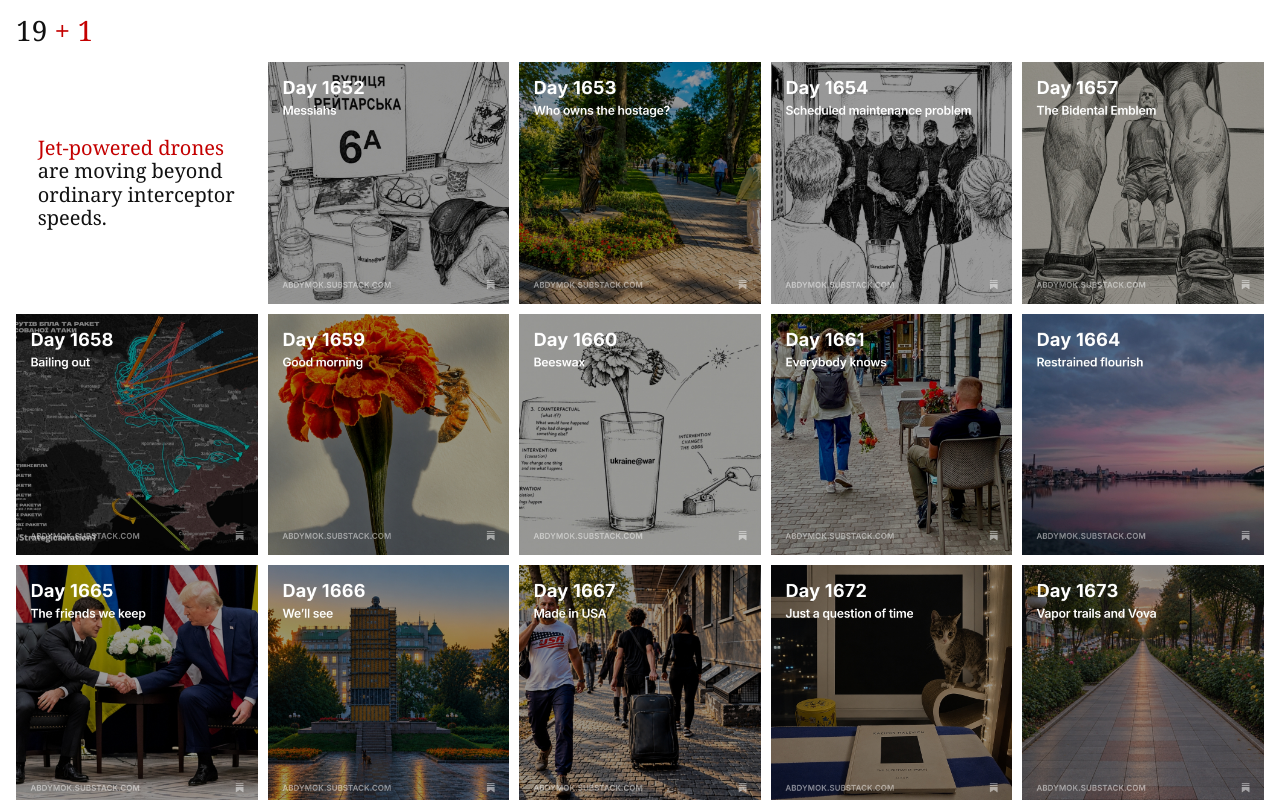
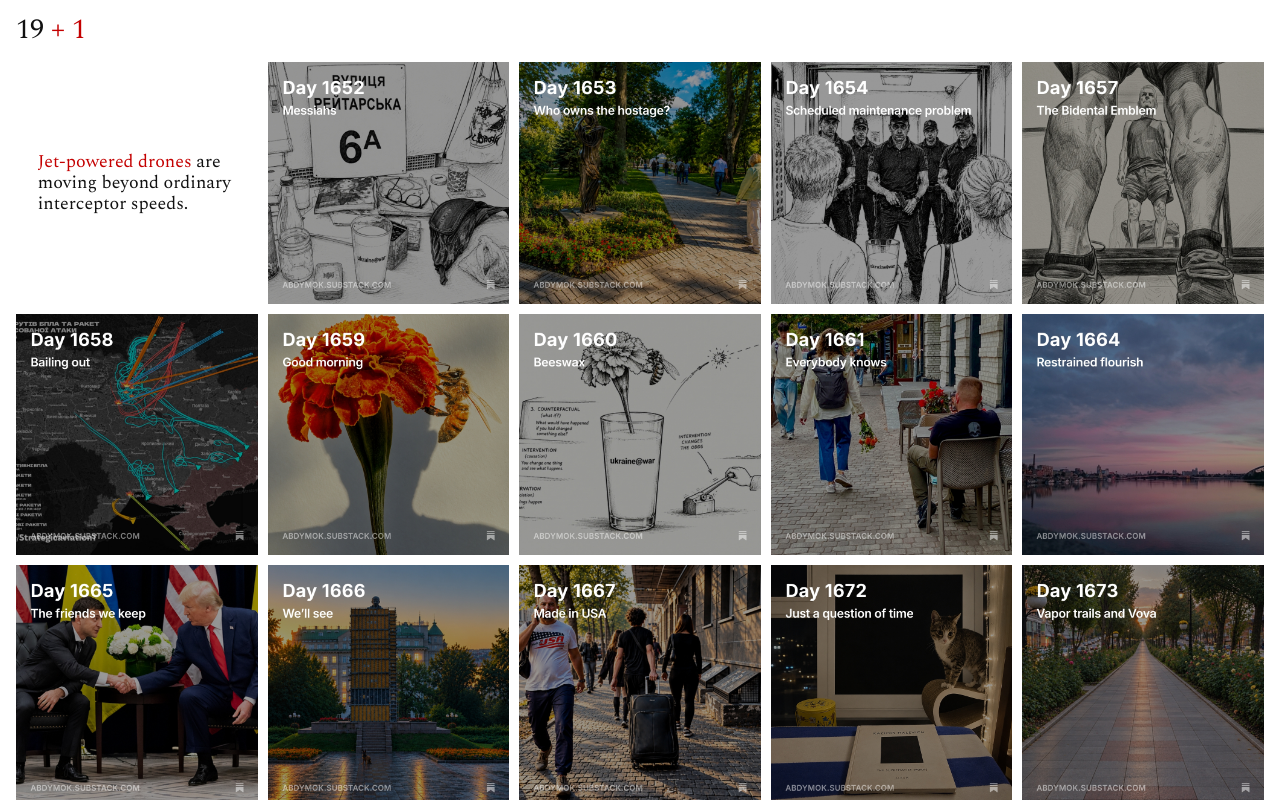
Before and after one commit to abdymok/21_squares, a plain HTML site: page index.html in a window 1280 px wide. Both pictures are taken after a click on the element 136 px from the left and 182 px from the top of the page. Shown: the top 800 px of the page. Drawn offline with nearby package versions, Linux system fonts and the light colour scheme.

Commit message:
Clean up typography and CSS

```diff
--- a/index.html
+++ b/index.html
@@ -5,6 +5,9 @@
 <meta name="viewport" content="width=device-width,initial-scale=1">
 <title>20 squares — September 2026</title>
 <meta name="description" content="September 2026 Ukraine@war — 20 squares.">
+<link rel="preconnect" href="https://fonts.googleapis.com">
+<link rel="preconnect" href="https://fonts.gstatic.com" crossorigin>
+<link href="https://fonts.googleapis.com/css2?family=Spectral:wght@400;500&display=swap" rel="stylesheet">
 <style>
 :root{--gap:10px;--red:#c40000;--black:#111;--paper:#fff}
 *{box-sizing:border-box}
@@ -29,7 +32,7 @@ header{max-width:1400px;margin:0 auto 18px}
   100%{transform:scaleX(1)}
 }
 .front img,.video-front video{width:100%;height:100%;display:block;object-fit:cover}
-.copy{font-size:20px;line-height:1.18}
+.copy{font-size:clamp(11px,1.4vw,20px);line-height:1.18}
 .copy a{color:var(--red);text-decoration:none}
 .copy a:hover{text-decoration:underline}
 .video-card .video-front{display:none}
@@ -87,7 +90,7 @@ gtag('config','G-4FJQWFFPBM');
 <body>
 <header class="site-header"><span>19</span> <span class="plus-one">+ 1</span></header>
 <main class="grid">
-<article class="card" data-day="1651"><div class="inner"><div class="face front"><img src="1651.jpg" alt="September 2026, Day 1651"></div><div class="face back"><div class="copy"><a href='https://abdymok.substack.com/p/day-1650?utm_source=publication-search' target='_blank' rel='noopener'>Jet-powered drones</a> are moving beyond ordinary interceptor speeds.</div></div></div></article>
+<article class="card" data-day="1651"><div class="inner"><div class="face front"><img src="1651.jpg" alt="September 2026, Day 1651"></div><div class="face back"><div class="copy"><a href='https://abdymok.substack.com/p/day-1650' target='_blank' rel='noopener'>Jet-powered drones</a> are moving beyond ordinary interceptor speeds.</div></div></div></article>
 <article class="card" data-day="1652"><div class="inner"><div class="face front"><img src="1652.jpg" alt="September 2026, Day 1652"></div><div class="face back"><div class="copy">A Kyiv table, Palantir and the <a href='https://abdymok.substack.com/p/day-1652' target='_blank' rel='noopener'>techno-messianists</a> of AI warfare.</div></div></div></article>
 <article class="card" data-day="1653"><div class="inner"><div class="face front"><img src="1653.jpg" alt="September 2026, Day 1653"></div><div class="face back"><div class="copy">An SBU-HUR turf war ends with <a href='https://abdymok.substack.com/p/day-1653' target='_blank' rel='noopener'>shooting at each other</a> in a Kyiv street.</div></div></div></article>
 <article class="card" data-day="1654"><div class="inner"><div class="face front"><img src="1654.jpg" alt="September 2026, Day 1654"></div><div class="face back"><div class="copy">Five armed men in an elevator, another morning of <a href='https://abdymok.substack.com/p/day-1654' target='_blank' rel='noopener'>OPSEC failure</a>.</div></div></div></article>
```
